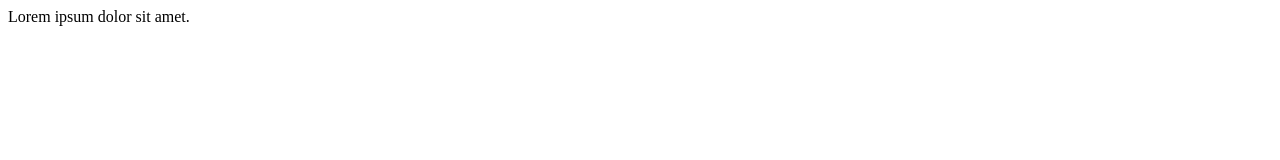
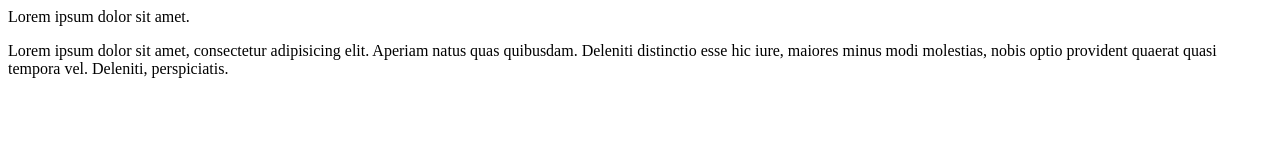
Before and after one commit to pueblodeltoro/Git-Practice, a plain HTML site: page index2.html in a window 1280 px wide. Drawn offline with Linux system fonts and the light colour scheme.

Commit message:
added content

```diff
--- a/index2.html
+++ b/index2.html
@@ -6,5 +6,6 @@
 </head>
 <body>
 Lorem ipsum dolor sit amet.
+<p>Lorem ipsum dolor sit amet, consectetur adipisicing elit. Aperiam natus quas quibusdam. Deleniti distinctio esse hic iure, maiores minus modi molestias, nobis optio provident quaerat quasi tempora vel. Deleniti, perspiciatis.</p>
 </body>
 </html>
```
Also changed, not shown: index.html (+2 -2 lines).
